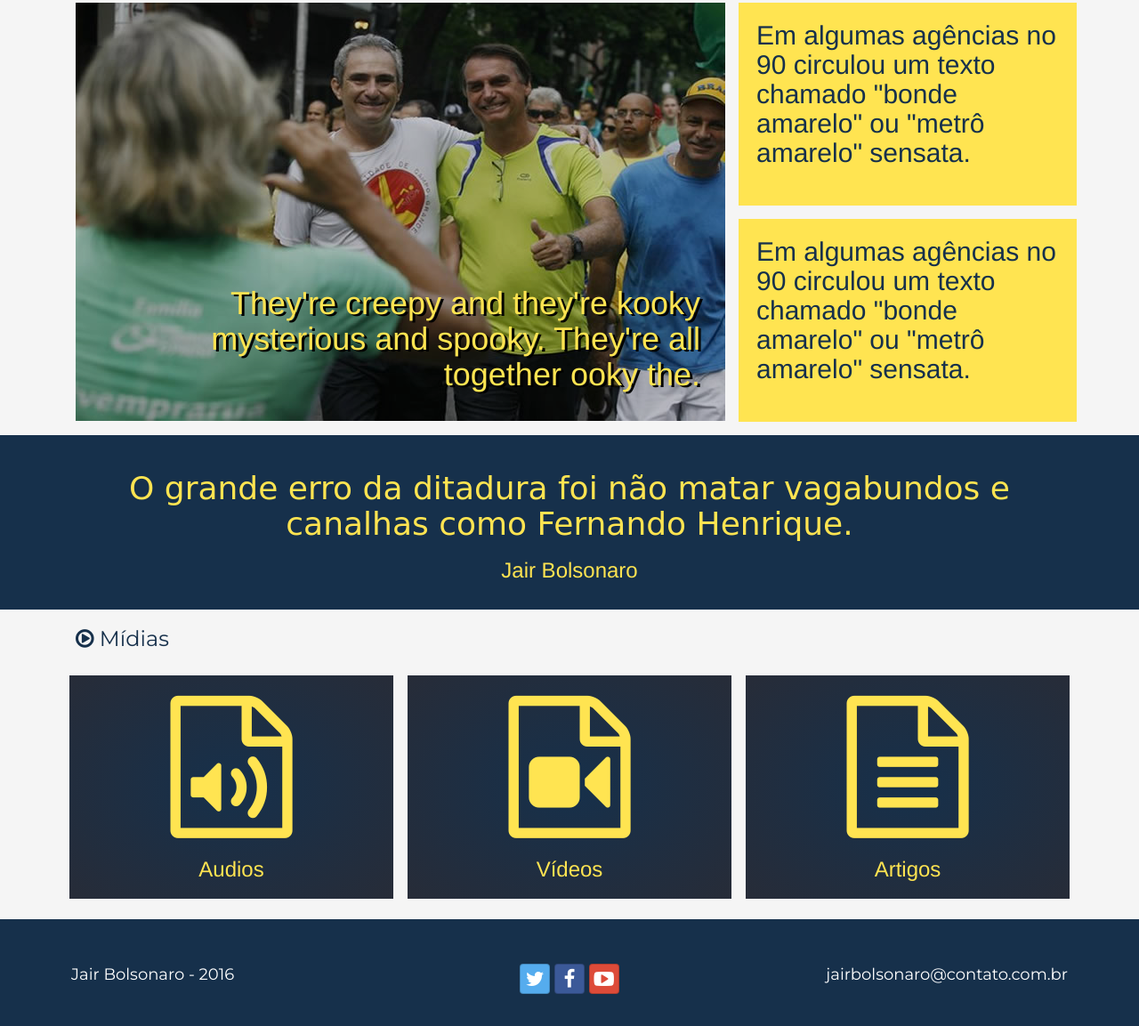
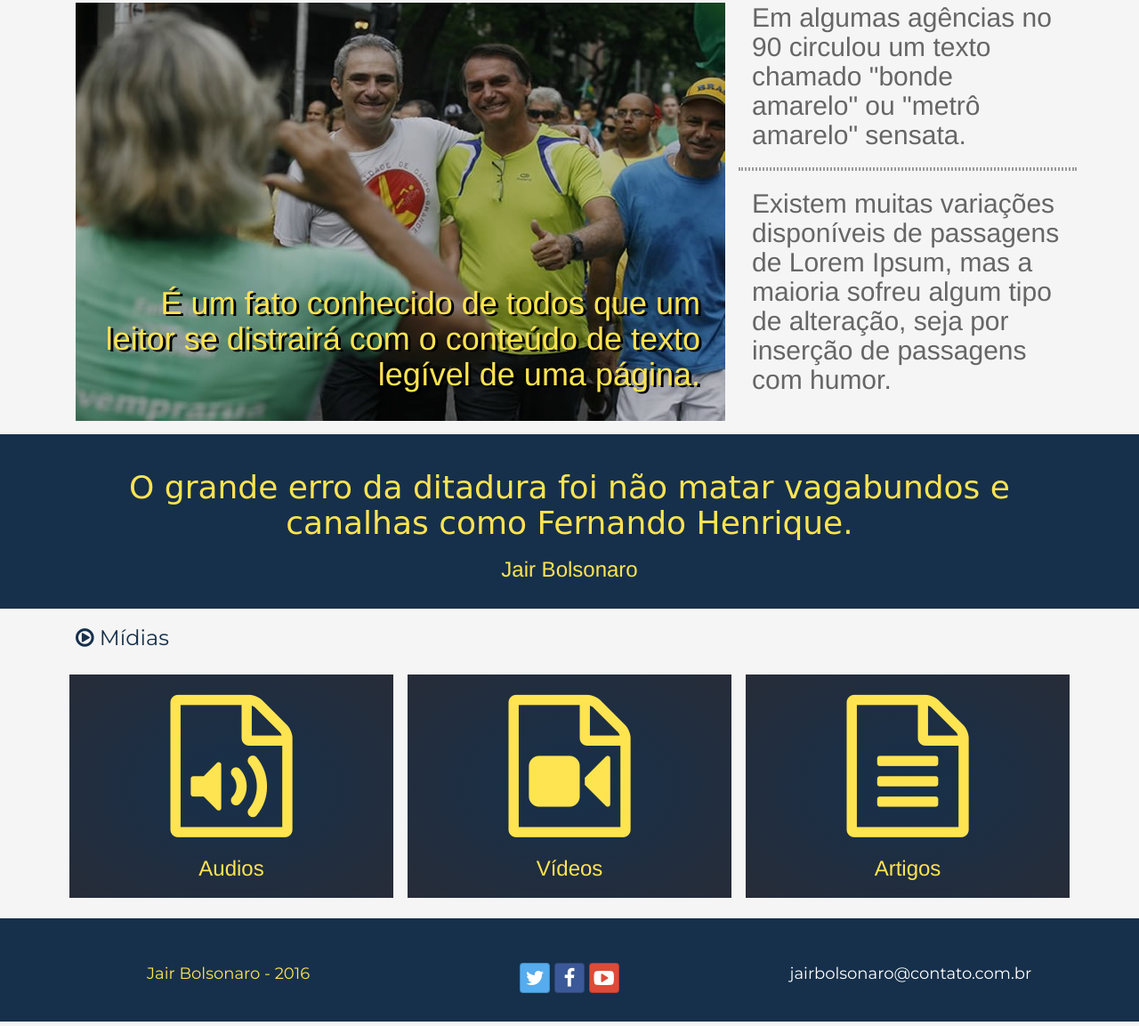
Before and after one commit to royalti/politics-one, a website: page app/index.html in a window 1280 px wide. Shown: the part 479-1632 px from the top of the page at 89% size. Drawn offline with Linux system fonts and the light colour scheme; a web font is replaced by a local one.

Commit message:
Adjustments to news sections on texts and background-colors

```diff
--- a/app/index.html
+++ b/app/index.html
@@ -100,7 +100,7 @@
                             <img src="img/img-1.jpg" class="img-responsive" alt="">
 
                             <div class="caption">
-                                <h1>They're creepy and they're kooky mysterious and spooky. They're all together ooky the.</h1>
+                                <h1>É um fato conhecido de todos que um leitor se distrairá com o conteúdo de texto legível de uma página.</h1>
                             </div>
                         </div>
                     </a>
@@ -108,7 +108,7 @@
 
                 <div class="col-md-4 col-xs-12">
                     <div class="row">
-                        <div class="col-md-12 nice-padding-news" style="height: 228px; margin-bottom: 15px;">
+                        <div class="col-md-12 nice-padding-news" style="margin-bottom: 10px;">
                             <a href="#">
                                 <h2 class="nice-padding-news title">
                                     Em algumas agências no 90 circulou um texto chamado
@@ -116,11 +116,13 @@
                                 </h2>
                             </a>
                         </div>
-                        <div class="col-md-12 nice-padding-news" style="height: 228px;">
+                        <hr class="news-divider">
+                        <div class="col-md-12 nice-padding-news">
                             <a href="#">
                                 <h2 class="nice-padding-news title">
-                                    Em algumas agências no 90 circulou um texto chamado
-                                    "bonde amarelo" ou "metrô amarelo" sensata.
+                                    Existem muitas variações disponíveis de passagens de
+                                    Lorem Ipsum, mas a maioria sofreu algum tipo de alteração,
+                                    seja por inserção de passagens com humor.
                                 </h2>
                             </a>
                         </div>
@@ -176,10 +178,10 @@
      <footer class="sec-footer">
          <div class="container">
              <div class="row row-with-padding">
-                 <div class="col-md-4">
+                 <div class="col-md-4 col-xs-12">
                      <p>Jair Bolsonaro - 2016</p>
                  </div>
-                 <div class="col-md-4 text-center">
+                 <div class="col-md-4 col-xs-12 text-center">
                      <a class="btn btn-social-icon btn-twitter">
                          <span class="fa fa-twitter"></span>
                      </a>
@@ -190,8 +192,8 @@
                          <span class="fa fa-youtube-play"></span>
                      </a>
                  </div>
-                 <div class="col-md-4 text-right">
-                     <p>jairbolsonaro@contato.com.br</p>
+                 <div class="col-md-4 col-xs-12 text-right">
+                     <p class="email-text">jairbolsonaro@contato.com.br</p>
                  </div>
              </div>
          </div>
--- a/app/scss/style.scss
+++ b/app/scss/style.scss
@@ -98,14 +98,18 @@ NOTICIAS
 }
 
 .nice-padding-news {
-  background-color: $amarelo;
   margin-top: 0;
-  padding: 10px;
 }
 
 .nice-padding-news a {
+  color: #666;
+  text-decoration: none;
+}
+.nice-padding-news a:hover {
   color: $azul;
-  text-decoration: none;
+}
+.news-divider {
+  border: 2px dotted #999;
 }
 /************************
 FRASE
@@ -170,9 +174,8 @@ MIDIAS
 FOOTER
 ************************/
 .sec-footer {
-  height: 120px;
   background-color: $azul;
-  color: #fff;
+  color: $amarelo;
   font-size: 18px;
   font-family: 'Montserrat', sans-serif;
 }
@@ -180,3 +183,12 @@ FOOTER
 .row-with-padding {
   padding: 50px 10px 20px 10px ;
 }
+
+.email-text {
+  color: #fff;
+}
+
+.row-with-padding .col-xs-12 {
+  text-align: center;
+  margin-bottom: 10px;
+}
```
Also changed, not shown: app/css/style.css, 1 other file.
